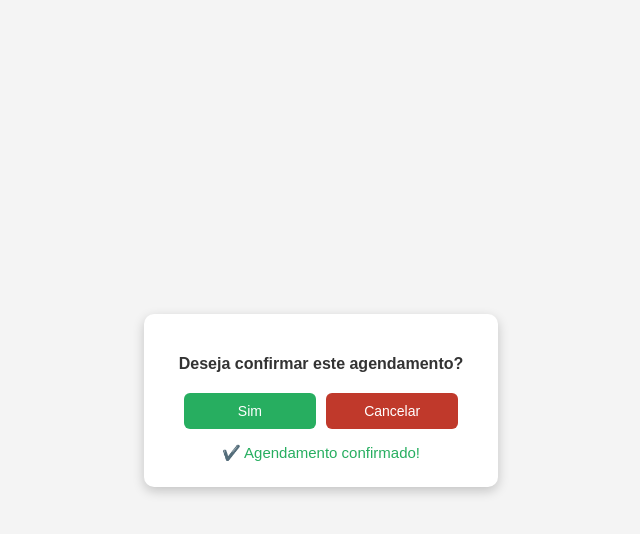
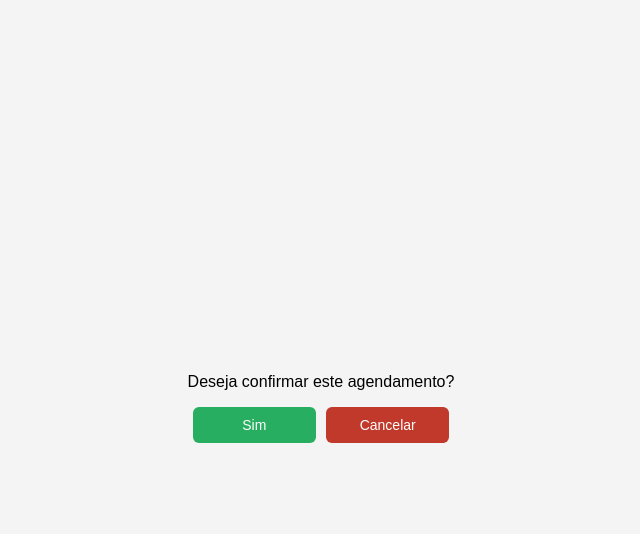
Before and after one commit to Trabalho-N1/projeto-branching-hands-on, a plain HTML site: page front/button/button.html in a window 1280 px wide. Both pictures are taken after a click on the button "Sim". Shown: the whole page, without its empty margins (319-959 px from the left). Drawn offline with Linux system fonts and the light colour scheme.

Commit message:
Bug imaginário

```diff
--- a/front/button/button.html
+++ b/front/button/button.html
@@ -67,14 +67,13 @@
     .mensagem {
       display: none;
       font-size: 15px;
-      color: #27ae60;
-      margin-top: 15px;
+      color: #27ae60
     }
   </style>
 </head>
 <body>
 
-  <div class="confirmacao-box">
+  <div class="confirmacao-b">
     <p>Deseja confirmar este agendamento?</p>
     <div class="botoes">
       <button class="btn-sim" onclick="confirmarAgendamento()">Sim</button>
@@ -87,7 +86,7 @@
 
   <script>
     function confirmarAgendamento() {
-      document.getElementById("mensagemConfirmacao").style.display = "block";
+      document.getElementById("mensagemConfirmacle.display = "block";
     }
 
     function cancelarAgendamento() {
```
